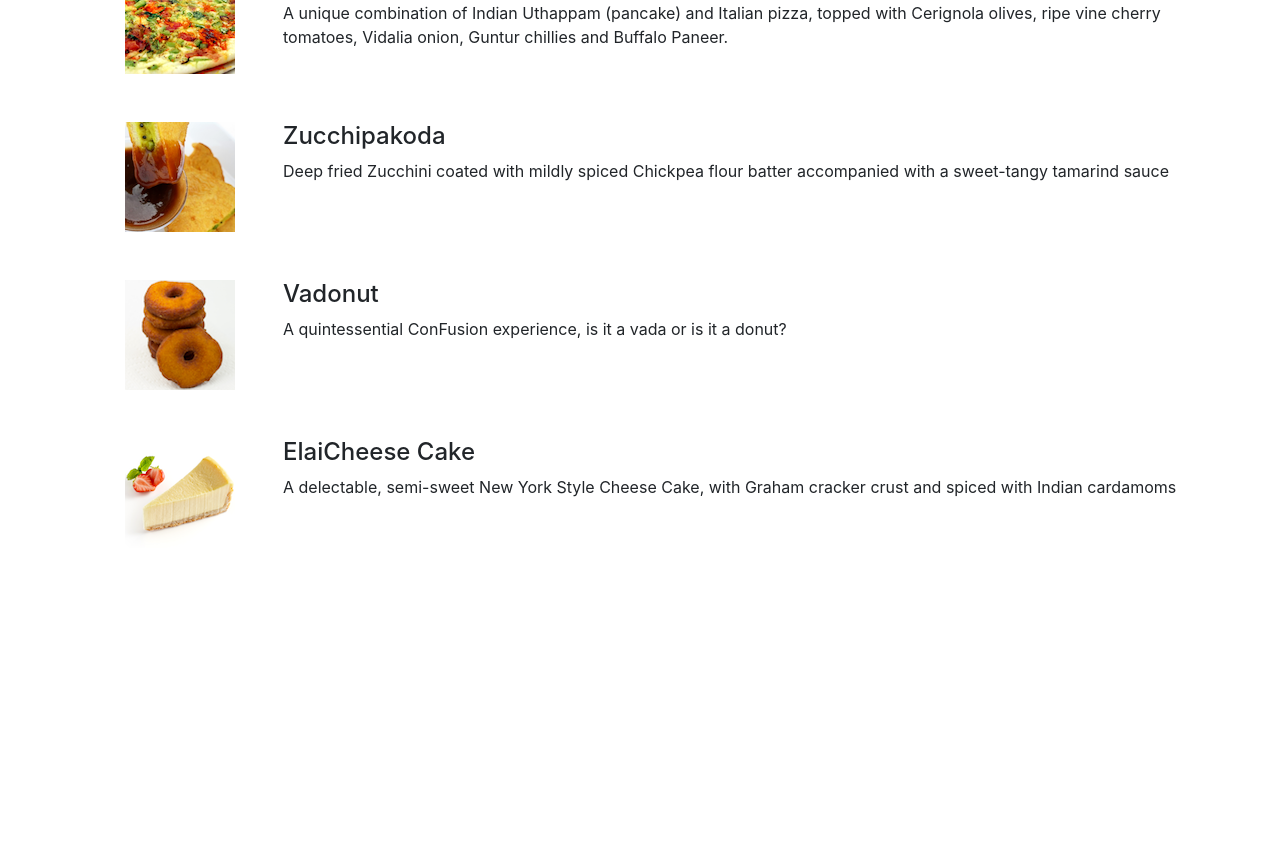
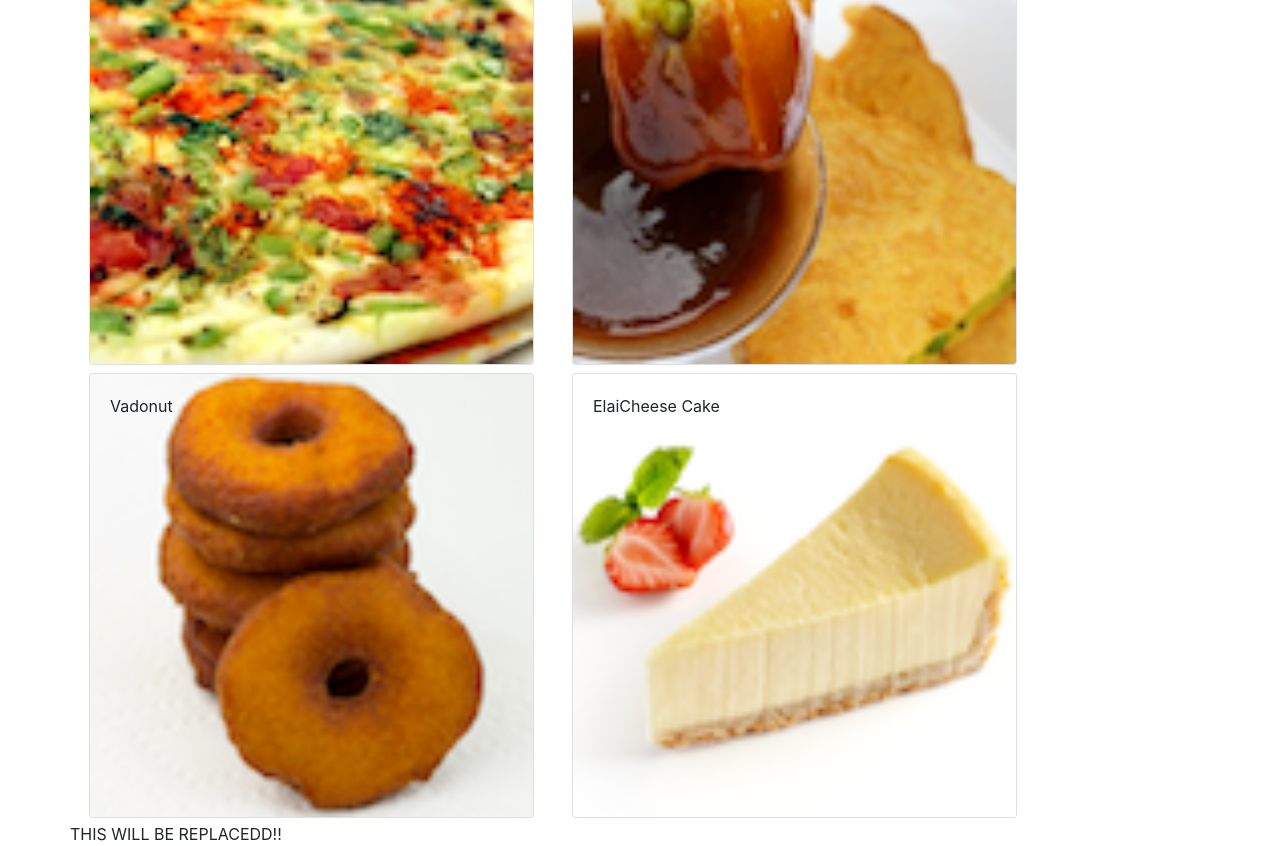
Before and after one commit to shreyas117/React, a React (Create React App) app: page / in a window 1280 px wide. Shown: the part 140-986 px from the top of the page. Before the commit the page ends 800 px from the top, so only its background shows below. Built offline with nearby package versions, Linux system fonts and the light colour scheme.

Commit message:
Added onclick event to cards

```diff
--- a/src/components/MenuComponent.js
+++ b/src/components/MenuComponent.js
@@ -1,5 +1,6 @@
 import React, { Component } from 'react';
-import { Media } from 'reactstrap';
+// import { Media } from 'reactstrap';
+import { Card, CardImg, CardImgOverlay, CardText, CardBody, CardTitle } from 'reactstrap';
 
 class Menu extends Component{
 
@@ -7,34 +8,54 @@
         super(props);
 
         this.state = {
+            selectedDish : null
+        }
 
+    }
+
+    onDishSelect(dish){
+        this.setState({selectedDish : dish});
+    }
+
+    renderDish(dish){
+        if(dish == null){
+            return(
+                <div>THIS WILL BE REPLACEDD!!</div>
+            );
         }
+        return(
+            <Card>
+            <CardImg top width="40%" height="40%" src={dish.image} alt={dish.name} />
+            <CardBody>
+              <CardTitle>{dish.name}</CardTitle>
+              <CardText>{dish.description}</CardText>
+            </CardBody>
+        </Card>
+        );
     }
 
     render(){
 
-            const menu = this.props.dishes.map(function(dish){
+            const menu = this.props.dishes.map((dish) => {
                 return (
-                    <div key={dish.id} className="col-12 mt-5">
-                          <Media tag="li">
-                  <Media left middle>
-                      <Media object src={dish.image} alt={dish.name} />
-                  </Media>
-                  <Media body className="ml-5">
-                    <Media heading>{dish.name}</Media>
-                    <p>{dish.description}</p>
-                  </Media>
-                </Media>
-                    </div>
+                    <div  className="col-12 col-md-5 m-1">
+                    <Card key={dish.id} onClick = {() => this.onDishSelect(dish)}>
+                      <CardImg width="50%" height="50%" src={dish.image} alt={dish.name} />
+                      <CardImgOverlay>
+                          <CardTitle>{dish.name}</CardTitle>
+                      </CardImgOverlay>
+                    </Card>
+                  </div>
                 );
             });
 
             return (
             <div className="container">
                 <div className="row">
-                    <Media list>
                         {menu}
-                    </Media>
+                </div>
+                <div className="row">
+                        {this.renderDish(this.state.selectedDish)}
                 </div>
             </div>
 
```
